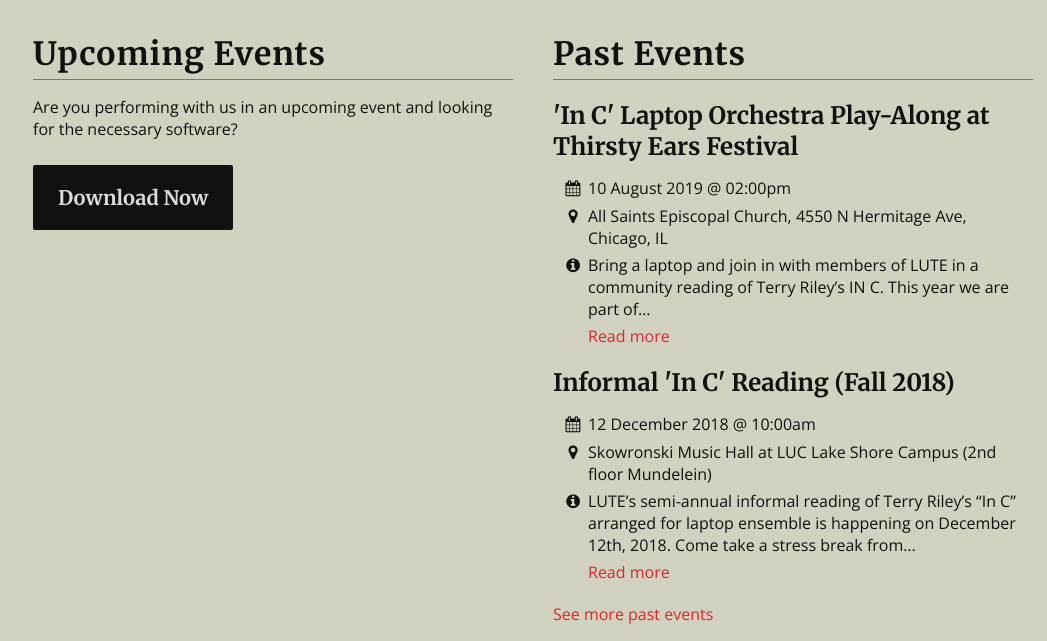
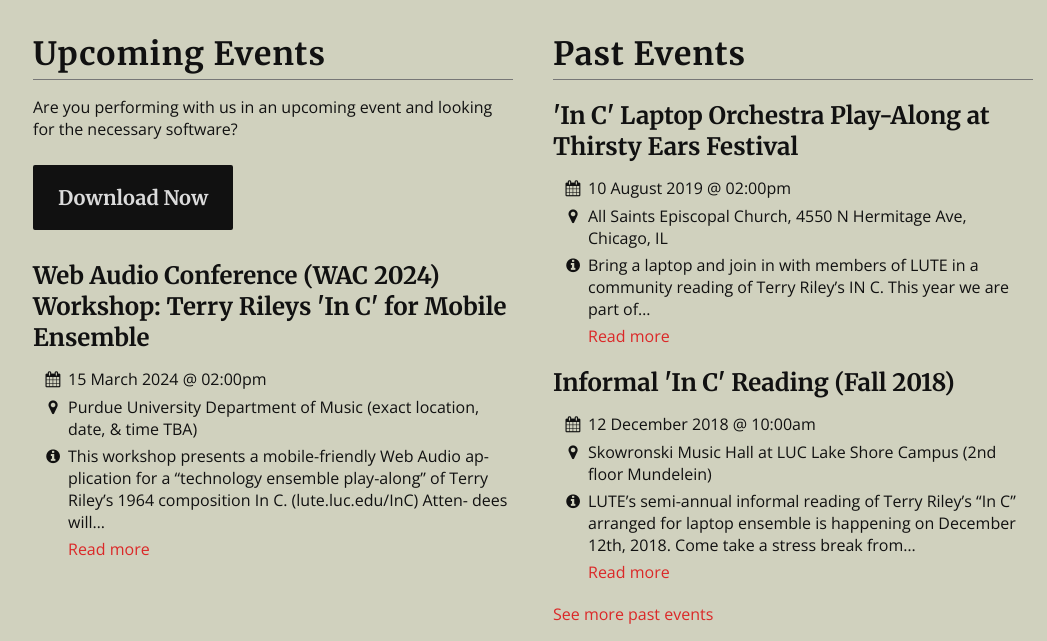
Before and after one commit to loyola-university-tech-ensemble/loyola-university-tech-ensemble.github.io, a Jekyll site: the page built from index.md, in a window 1280 px wide and 900 px high, scrolled down 528 px, cut to the strip 0-641 px from the top of the window. Shown: the whole strip, without its empty margins (107-1154 px from the left). Built offline with Jekyll 4.4.1, drawn with Linux system fonts in a browser that asks for light colours.

Commit message:
Update events.yml

```diff
--- a/_data/events.yml
+++ b/_data/events.yml
@@ -1,3 +1,14 @@
+- event:
+  title: "Web Audio Conference (WAC 2024) Workshop: Terry Rileys 'In C' for Mobile Ensemble"
+  date: 2024-03-15T14:00:00Z
+  location: 'Purdue University Department of Music (exact location, date, & time TBA)'
+  description: >
+    This workshop presents a mobile-friendly Web Audio ap- plication for a “technology ensemble play-along” of Terry Riley’s 1964 composition In C. (lute.luc.edu/InC) Atten- dees will participate using web-enabled devices as musical instruments. We hope to demonstrate an accessible music- technology experience that relies on face-to-face interaction within a shared space. In this all-electronic implementation, no special musical or technical expertise is required.
+
+    We will use our latest web-app version of In C: [https://lute.luc.edu/InC](https://lute.luc.edu/InC) as described in [Terry Riley's "In C" for Mobile Ensemble Play-Along](https://github.com/loyola-university-tech-ensemble/InC/blob/main/about/WAC2024_Terry_Riley_In_C_for_Mobile_Ensemble_Play_Along.pdf)
+
+    Participants: All sound for this performance is generated from web-enabled devices provided by participants. Bring a laptop, tablet, or smart phone. If possible, please also bring multimedia speakers (Bluetooth is OK - we synchronize our metronomes by ear!).
+
 - event:
   title: "'In C' Laptop Orchestra Play-Along at Thirsty Ears Festival"
   date: 2019-08-10T14:00:00Z
```
